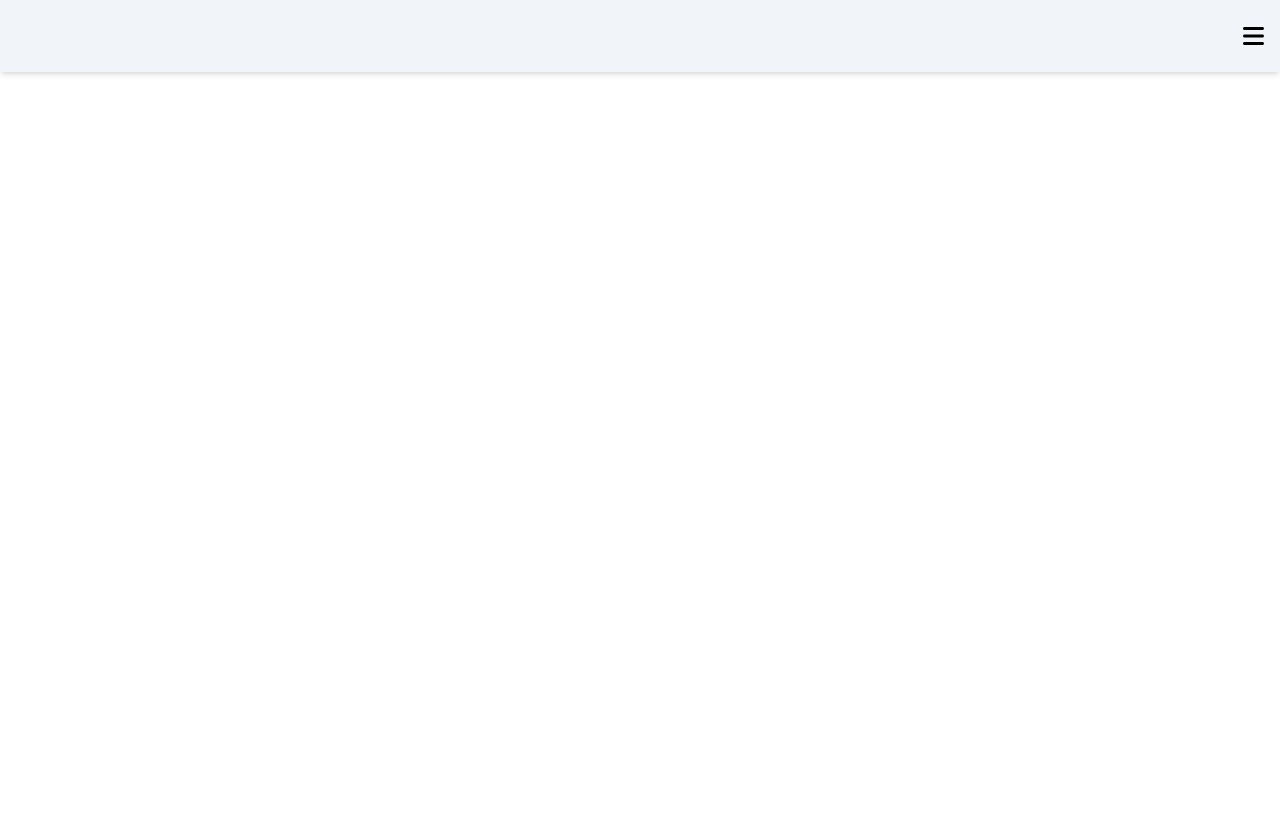
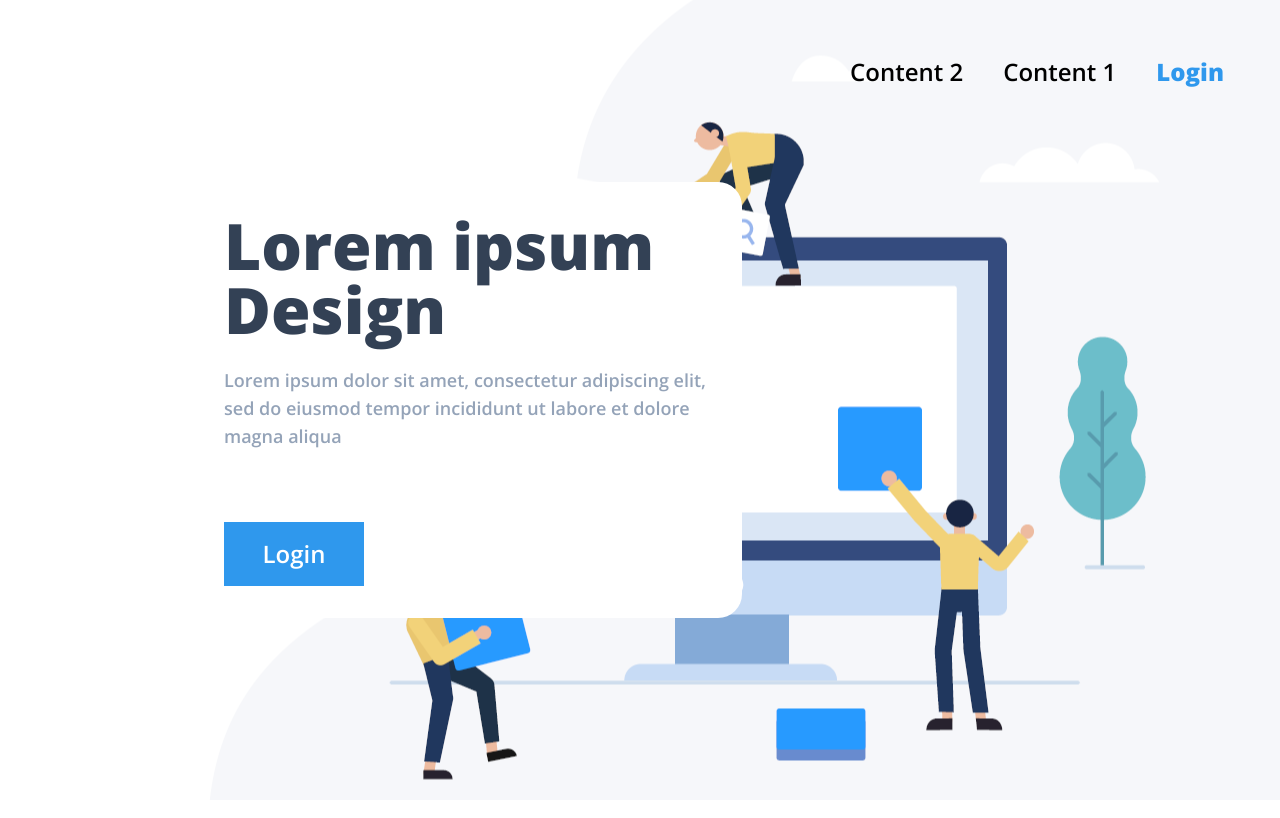
Before and after one commit to kncalderong/sales-ui, a React (Vite) app: page /landing in a window 1280 px wide. Shown: the top 818 px of the page. Built offline with nearby package versions, Linux system fonts and the light colour scheme.

Commit message:
feat: login information content of landing page completed

```diff
--- a/src/components/Header.tsx
+++ b/src/components/Header.tsx
@@ -5,22 +5,22 @@ import { useState } from 'react'
 const Header = () => {
   const [isMenuOpen, setIsMenuOpen] = useState(false)
   return (
-    <header>
-      <div className='w-full px-4 py-6 bg-slate-100 shadow-md relative flex justify-end items-center'>
+    <header className='relative w-full'>
+      <div className='w-full px-4 py-6 bg-slate-100 shadow-md relative flex justify-end items-center md:hidden'>
         <FontAwesomeIcon
           icon={faBars}
           className={`text-2xl cursor-pointer transition-all duration-300 ${
             isMenuOpen ? 'rotate-90' : 'rotate-0'
-          }`}
+          } `}
           onClick={() => setIsMenuOpen(!isMenuOpen)}
         />
       </div>
       <div
         className={`w-full flex flex-col gap-4 bg-slate-100 overflow-hidden transition-all duration-300  ${
           isMenuOpen ? 'h-[140px] px-6 py-4' : 'h-0 p-0'
-        }`}
+        } md:h-auto md:flex-row-reverse md:bg-transparent md:justify-start md:px-14 md:py-4 md:text-2xl md:absolute md:top-10 md:left-0 md:gap-10 md:z-20`}
       >
-        <a href='#login-section' className='text-blue-500 font-extrabold'>
+        <a href='#login-section' className='text-primaryBlue font-extrabold'>
           Login
         </a>
         <a href='#content-1'>Content 1</a>
--- a/src/pages/Landing.tsx
+++ b/src/pages/Landing.tsx
@@ -6,12 +6,26 @@ import { useAppContext } from '../context/appContext'; */
 const Landing = () => {
   //const { user } = useAppContext();
   return (
-    <main
-      className={`bg-[url("/bg-landing.png")] bg-cover bg-[-360px] lg:bg-[0px]  min-h-screen w-full`}
-    >
+    <main className={`min-h-screen w-full`}>
       {/* {user && <Navigate to='/' />} */}
       <Header />
-      <div id='login-section' className='min-h-screen'></div>
+      <div
+        id='login-section'
+        className=' relative min-h-screen bg-[url("/bg-landing.png")] bg-no-repeat bg-[-360px_-10px] md:bg-[-75%_-10px] xl:bg-right'
+      >
+        <div className='flex flex-col gap-3 absolute top-1/4 w-[80%] left-[10%] translate-x-0 -translate-y-1/2 md:w-[550px] md:gap-6 md:bg-white md:rounded-[1.5rem] md:top-[50%] md:p-8 lg:left-[15%]'>
+          <h1 className='text-slate-700 text-3xl md:text-[4rem] md:leading-[4rem] md:font-extrabold'>
+            Lorem ipsum Design
+          </h1>
+          <p className='text-slate-400 md:text-lg'>
+            Lorem ipsum dolor sit amet, consectetur adipiscing elit, sed do
+            eiusmod tempor incididunt ut labore et dolore magna aliqua
+          </p>
+          <div className='cursor-pointer text-white bg-primaryBlue flex justify-center items-center px-8 py-4 w-[140px] mt-12 md:text-2xl'>
+            Login
+          </div>
+        </div>
+      </div>
       <div id='content-1' className='min-h-screen'></div>
       <div id='content-2' className='min-h-screen'></div>
     </main>
--- a/tailwind.config.js
+++ b/tailwind.config.js
@@ -3,6 +3,9 @@ export default {
   content: ['./index.html', './src/**/*.{js,ts,jsx,tsx}'],
   theme: {
     extend: {
+      colors: {
+        primaryBlue: '#2f98ed',
+      },
       fontFamily: {
         openSans: ['Open Sans', 'sans-serif'],
       },
```
Also changed, not shown: public/bg-landing.png.
